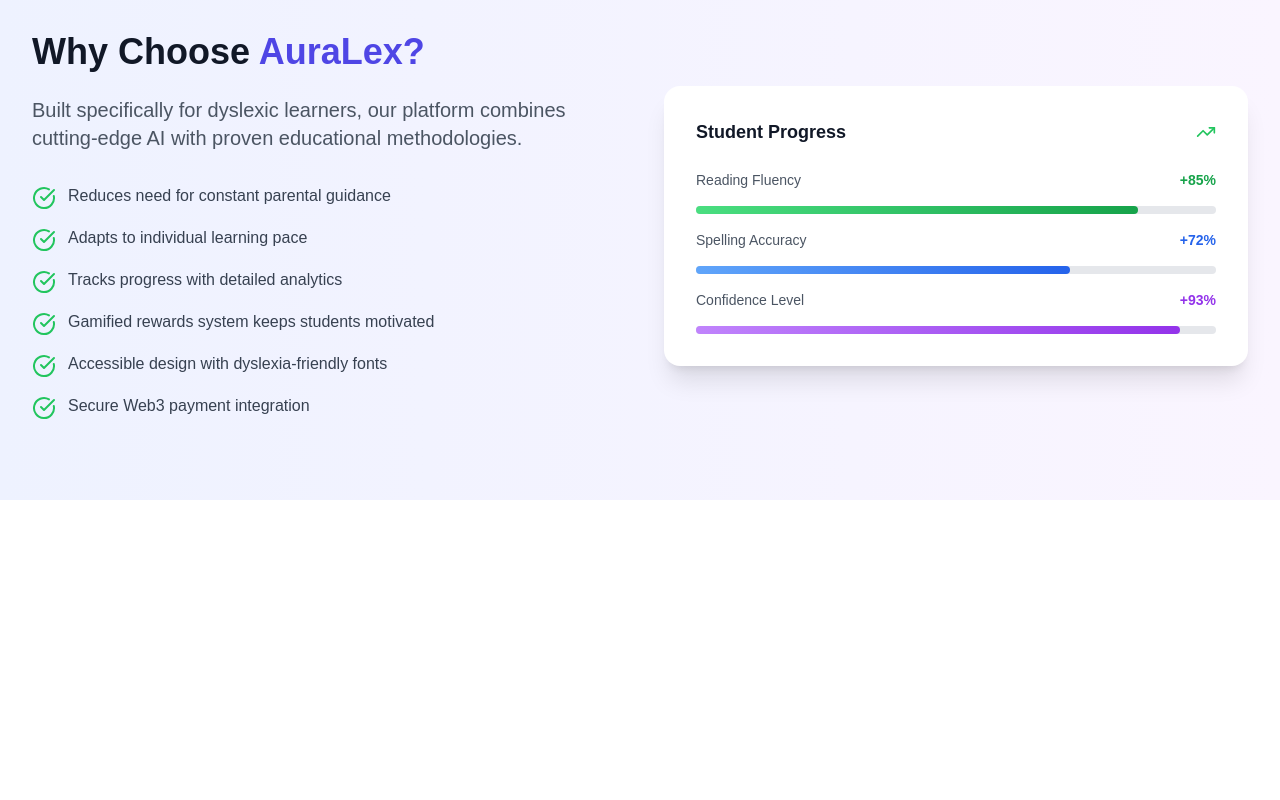
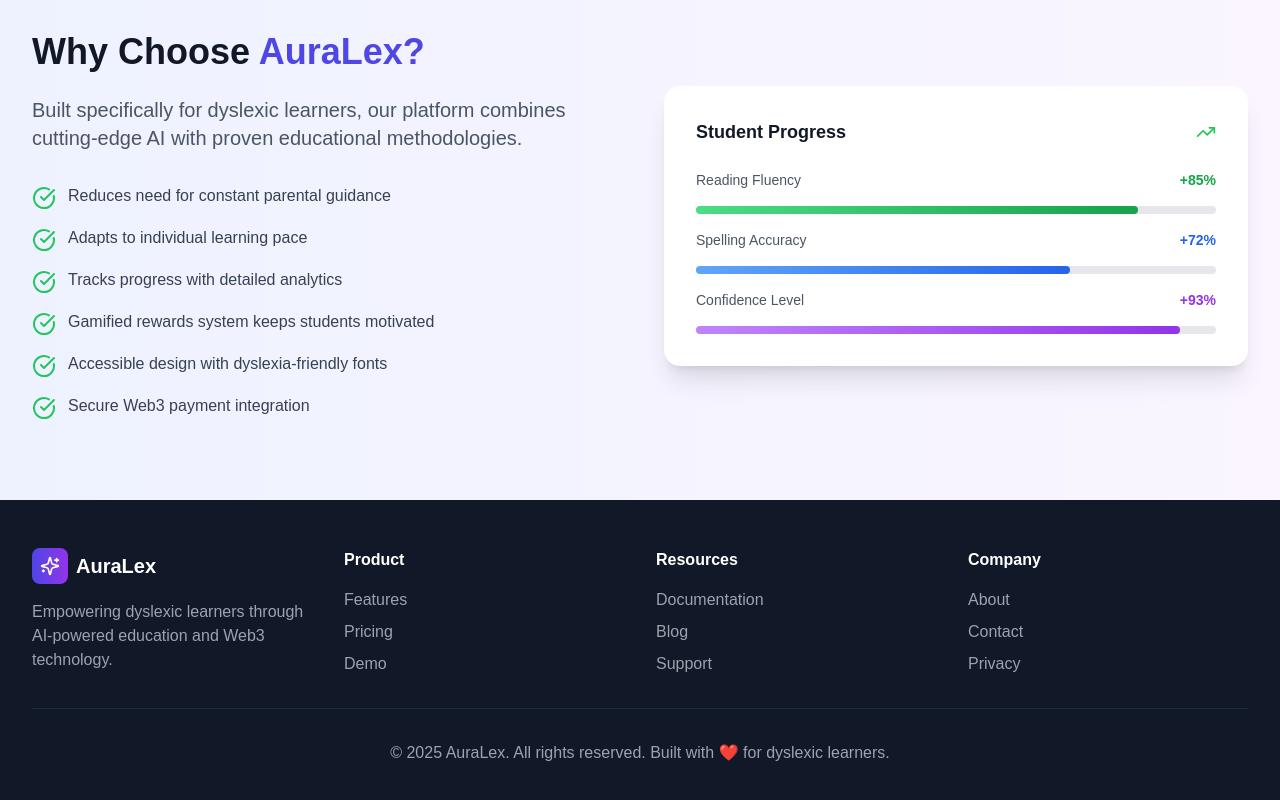
Before and after one commit to StarkAura/AuraLex-Frontend, a Next.js app in the folder auralex-frontend/: page / in a window 1280 px wide. Shown: the part 1268-2068 px from the top of the page. Before the commit the page ends 1768 px from the top, so only its background shows below. Built offline with nearby package versions, Linux system fonts and the light colour scheme.

Commit message:
footer implementation

```diff
--- a/auralex-frontend/src/app/layout.tsx
+++ b/auralex-frontend/src/app/layout.tsx
@@ -2,6 +2,7 @@
 import localFont from "next/font/local";
 import "./globals.css";
 import Header from "@/components/layout/Header/Header";
+import Footer from "@/components/layout/Footer/Footer"
 
 const geistSans = localFont({
   src: "./fonts/GeistVF.woff",
@@ -31,6 +32,7 @@
       >
         <Header />
         {children}
+        <Footer />
       </body>
     </html>
   );
--- /dev/null
+++ b/auralex-frontend/src/components/layout/Footer/Footer.jsx
@@ -0,0 +1,93 @@
+import React from "react";
+import { Sparkles } from "lucide-react";
+
+function Footer() {
+  return (
+    <footer className="bg-gray-900 text-white py-12">
+      <div className="max-w-7xl mx-auto px-4 sm:px-6 lg:px-8">
+        <div className="grid md:grid-cols-4 gap-8">
+          <div>
+            <div className="flex items-center space-x-2 mb-4">
+              <div className="bg-gradient-to-r from-indigo-600 to-purple-600 p-2 rounded-lg">
+                <Sparkles className="h-5 w-5 text-white" />
+              </div>
+              <span className="text-xl font-bold">AuraLex</span>
+            </div>
+            <p className="text-gray-400">
+              Empowering dyslexic learners through AI-powered education and Web3
+              technology.
+            </p>
+          </div>
+          <div>
+            <h3 className="font-semibold mb-4">Product</h3>
+            <ul className="space-y-2 text-gray-400">
+              <li>
+                <a href="#" className="hover:text-white transition-colors">
+                  Features
+                </a>
+              </li>
+              <li>
+                <a href="#" className="hover:text-white transition-colors">
+                  Pricing
+                </a>
+              </li>
+              <li>
+                <a href="#" className="hover:text-white transition-colors">
+                  Demo
+                </a>
+              </li>
+            </ul>
+          </div>
+          <div>
+            <h3 className="font-semibold mb-4">Resources</h3>
+            <ul className="space-y-2 text-gray-400">
+              <li>
+                <a href="#" className="hover:text-white transition-colors">
+                  Documentation
+                </a>
+              </li>
+              <li>
+                <a href="#" className="hover:text-white transition-colors">
+                  Blog
+                </a>
+              </li>
+              <li>
+                <a href="#" className="hover:text-white transition-colors">
+                  Support
+                </a>
+              </li>
+            </ul>
+          </div>
+          <div>
+            <h3 className="font-semibold mb-4">Company</h3>
+            <ul className="space-y-2 text-gray-400">
+              <li>
+                <a href="#" className="hover:text-white transition-colors">
+                  About
+                </a>
+              </li>
+              <li>
+                <a href="#" className="hover:text-white transition-colors">
+                  Contact
+                </a>
+              </li>
+              <li>
+                <a href="#" className="hover:text-white transition-colors">
+                  Privacy
+                </a>
+              </li>
+            </ul>
+          </div>
+        </div>
+        <div className="border-t border-gray-800 mt-8 pt-8 text-center text-gray-400">
+          <p>
+            &copy; 2025 AuraLex. All rights reserved. Built with ❤️ for dyslexic
+            learners.
+          </p>
+        </div>
+      </div>
+    </footer>
+  );
+}
+
+export default Footer;
```
